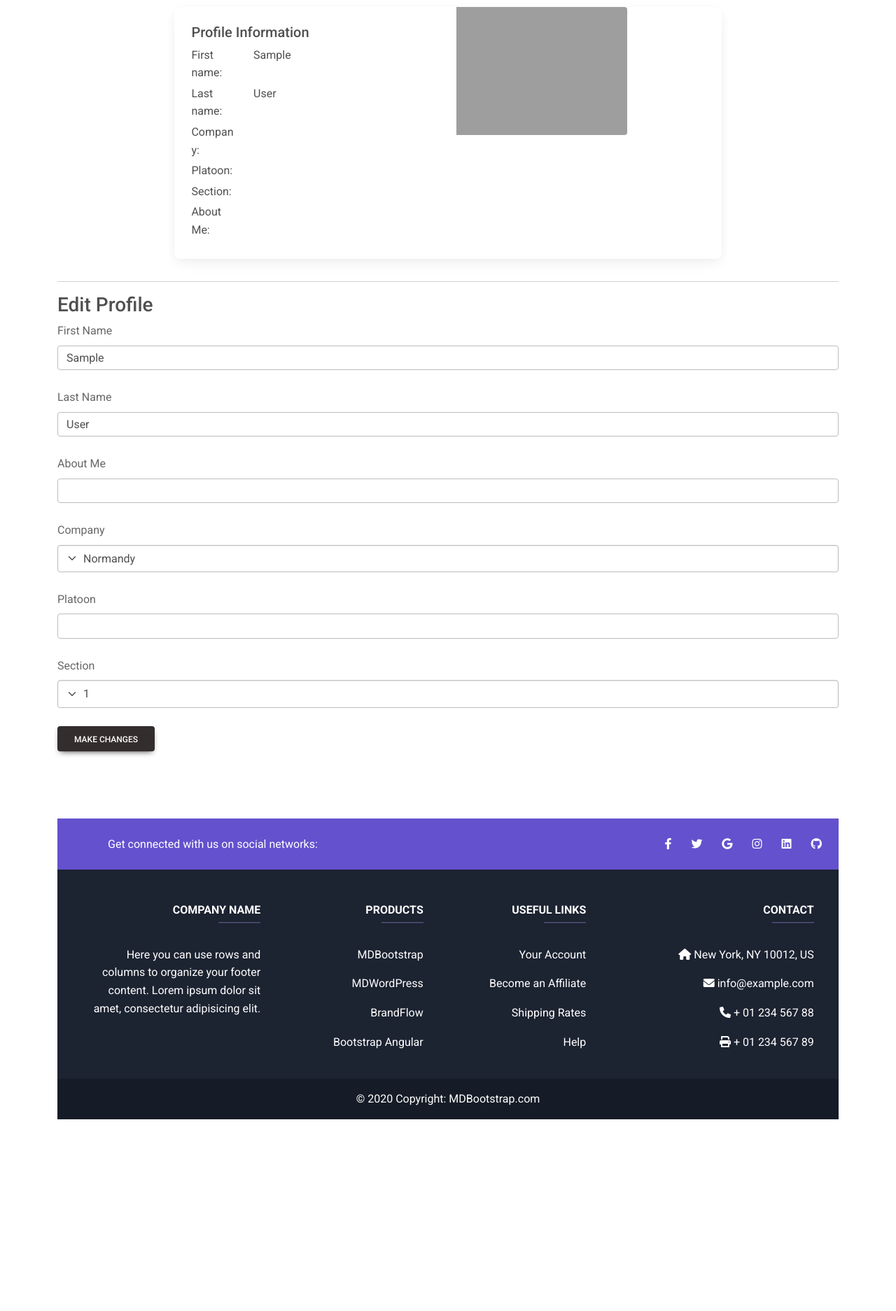
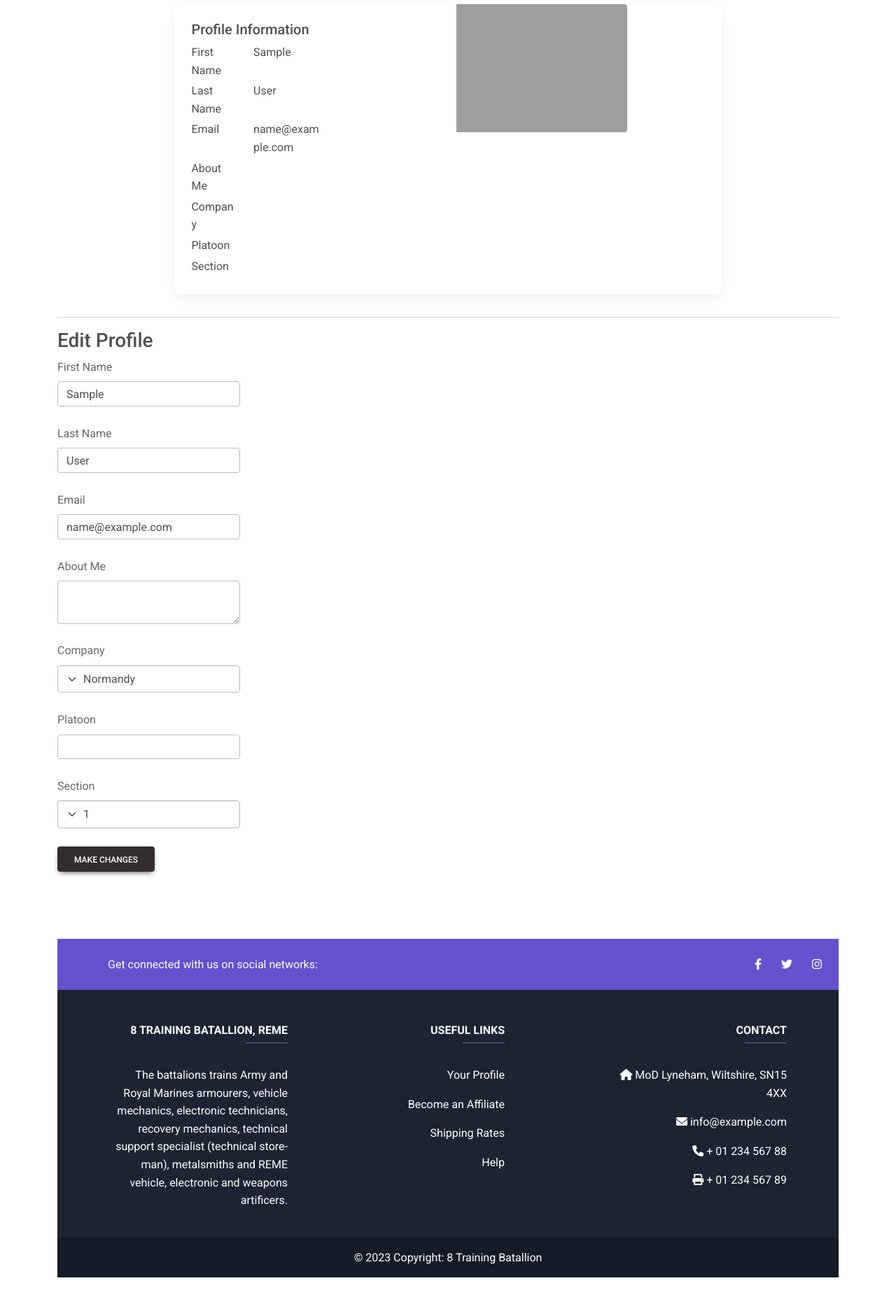
Before and after one commit to Montags24/sports-tracker, a Flask app: a page that uses app/templates/base.html in a window 1280 px wide. Shown: the part 105-1979 px from the top of the page at 70% size. Before the commit the page ends 1705 px from the top, so only its background shows below. Run offline with Flask 3, Linux system fonts and the light colour scheme; the visitor is signed in with stand-in values (Sample User, id 1); data comes from the database, SQL or seed files in the repository; data that the repository does not hold is empty; parts of the project's set-up code (start-up, migrations or seed data) failed here and were passed over; grey boxes are pictures that could not be loaded.

Commit message:
Updated profile to include email

```diff
--- a/app/forms.py
+++ b/app/forms.py
@@ -29,7 +29,8 @@ class RegistrationForm(FlaskForm):
 class EditProfileForm(FlaskForm):
     first_name = StringField("First Name", validators=[DataRequired()])
     last_name = StringField("Last Name", validators=[DataRequired()])
-    about_me = StringField("About Me", validators=[DataRequired(), Length(max=140)])
+    email = EmailField("Email", validators=[DataRequired(), Email()])
+    about_me = TextAreaField("About Me", validators=[DataRequired(), Length(max=140)])
     company = SelectField("Company", choices=["Normandy", "Helmand", "Basra", "Alamein"], validators=[DataRequired()])
     platoon = StringField("Platoon", validators=[DataRequired()])
     section = SelectField("Section", choices=["1", "2", "3", "4"], validators=[DataRequired()])
--- a/app/routes.py
+++ b/app/routes.py
@@ -65,8 +65,9 @@ def register():
         user.set_password(form.password.data)
         db.session.add(user)
         db.session.commit()
-        flash("Hi {} You have successfully registered!".format(user.username))
-        return(redirect(url_for("home")))
+        login_user(user)
+        flash("Hi {}.You have successfully registered! Please update your details below.".format(user.username))
+        return(redirect(url_for("profile", username=user.username)))
     return render_template("auth/registration.html", title="Register", form=form)
 
 # ------------------------------------------ #
@@ -77,6 +78,15 @@ def register():
 def profile(username):
     user = User.query.filter_by(username=username).first_or_404()
     # Prepopulate form with user's current data
+    user_data = {
+        "First Name": user.first_name,
+        "Last Name": user.last_name,
+        "Email": user.email,
+        "About Me": user.about_me,
+        "Company": user.company,
+        "Platoon": user.platoon,
+        "Section": user.section,
+    }
     form = EditProfileForm(obj=user)
     if form.validate_on_submit():
         # Automatically update the user object with the submitted form data
@@ -84,7 +94,7 @@ def profile(username):
         db.session.commit()
         flash("Changes have been made successfully.")
         return redirect(url_for("profile", username=user.username))
-    return render_template("profile.html", title="Profile", form=form, user=user)
+    return render_template("profile.html", title="Profile", form=form, user=user, user_data=user_data)
 
 # ------------------------------------------ #
 # ------------------ Admin ----------------- #
--- a/app/templates/admin/admin.html
+++ b/app/templates/admin/admin.html
@@ -1,9 +1,5 @@
 {% extends "base.html" %}
 
 {% block content %}
-    <div class="container">
-        <div class="bg-image p-5 text-center shadow-1-strong text-white"
-        style="background-image: url('https://www.paradata.org.uk/sites/default/files/styles/modal/public/pictures/7aaremecampbastion.jpg');">
-        <h1 class="mb-3 h2">Admin Panel</h1>
-    </div>
+
 {% endblock %}
--- a/app/templates/base.html
+++ b/app/templates/base.html
@@ -43,11 +43,11 @@
     {% include "navbar.html" %}
     {% endif %}
 
-    <div class="container">
+    <div class="container" style="padding-top: 55px;">
       {% with messages = get_flashed_messages() %}
       {% if messages %}
         {% for message in messages %}
-          <div class="alert alert-warning" role="alert">
+          <div class="alert alert-warning" role="alert" style="margin-bottom:0px;">
             {{ message }}
           </div>
           {% endfor %}
--- a/app/templates/footer.html
+++ b/app/templates/footer.html
@@ -22,20 +22,11 @@
           <a href="" class="text-white me-4">
             <i class="fab fa-facebook-f"></i>
           </a>
-          <a href="" class="text-white me-4">
+          <a href="https://twitter.com/8Battalion" class="text-white me-4">
             <i class="fab fa-twitter"></i>
           </a>
-          <a href="" class="text-white me-4">
-            <i class="fab fa-google"></i>
-          </a>
-          <a href="" class="text-white me-4">
+          <a href="https://www.instagram.com/8_trg_bn_reme/" class="text-white me-4">
             <i class="fab fa-instagram"></i>
-          </a>
-          <a href="" class="text-white me-4">
-            <i class="fab fa-linkedin"></i>
-          </a>
-          <a href="" class="text-white me-4">
-            <i class="fab fa-github"></i>
           </a>
         </div>
         <!-- Right -->
@@ -50,38 +41,13 @@
             <!-- Grid column -->
             <div class="col-md-3 col-lg-4 col-xl-3 mx-auto mb-4">
               <!-- Content -->
-              <h6 class="text-uppercase fw-bold">Company name</h6>
+              <h6 class="text-uppercase fw-bold">8 Training Batallion, REME</h6>
               <hr
                   class="mb-4 mt-0 d-inline-block mx-auto"
                   style="width: 60px; background-color: #7c4dff; height: 2px"
                   />
               <p>
-                Here you can use rows and columns to organize your footer
-                content. Lorem ipsum dolor sit amet, consectetur adipisicing
-                elit.
-              </p>
-            </div>
-            <!-- Grid column -->
-
-            <!-- Grid column -->
-            <div class="col-md-2 col-lg-2 col-xl-2 mx-auto mb-4">
-              <!-- Links -->
-              <h6 class="text-uppercase fw-bold">Products</h6>
-              <hr
-                  class="mb-4 mt-0 d-inline-block mx-auto"
-                  style="width: 60px; background-color: #7c4dff; height: 2px"
-                  />
-              <p>
-                <a href="#!" class="text-white">MDBootstrap</a>
-              </p>
-              <p>
-                <a href="#!" class="text-white">MDWordPress</a>
-              </p>
-              <p>
-                <a href="#!" class="text-white">BrandFlow</a>
-              </p>
-              <p>
-                <a href="#!" class="text-white">Bootstrap Angular</a>
+                The battalions trains Army and Royal Marines armourers, vehicle mechanics, electronic technicians, recovery mechanics, technical support specialist (technical store-man), metalsmiths and REME vehicle, electronic and weapons artificers.
               </p>
             </div>
             <!-- Grid column -->
@@ -95,7 +61,7 @@
                   style="width: 60px; background-color: #7c4dff; height: 2px"
                   />
               <p>
-                <a href="#!" class="text-white">Your Account</a>
+                <a href="#!" class="text-white">Your Profile</a>
               </p>
               <p>
                 <a href="#!" class="text-white">Become an Affiliate</a>
@@ -117,7 +83,7 @@
                   class="mb-4 mt-0 d-inline-block mx-auto"
                   style="width: 60px; background-color: #7c4dff; height: 2px"
                   />
-              <p><i class="fas fa-home mr-3"></i> New York, NY 10012, US</p>
+              <p><i class="fas fa-home mr-3"></i> MoD Lyneham, Wiltshire, SN15 4XX</p>
               <p><i class="fas fa-envelope mr-3"></i> info@example.com</p>
               <p><i class="fas fa-phone mr-3"></i> + 01 234 567 88</p>
               <p><i class="fas fa-print mr-3"></i> + 01 234 567 89</p>
@@ -134,9 +100,9 @@
            class="text-center p-3"
            style="background-color: rgba(0, 0, 0, 0.2)"
            >
-        © 2020 Copyright:
-        <a class="text-white" href="https://mdbootstrap.com/"
-           >MDBootstrap.com</a
+        © 2023 Copyright:
+        <a class="text-white" href="https://www.army.mod.uk/who-we-are/our-schools-and-colleges/def-school-of-elec-mech-engineering/"
+           >8 Training Batallion</a
           >
       </div>
       <!-- Copyright -->
--- a/app/templates/home.html
+++ b/app/templates/home.html
@@ -80,10 +80,10 @@
       </div>
       <div class="col-auto d-none d-lg-block">
         <svg class="bd-placeholder-img" width="200" height="250" xmlns="http://www.w3.org/2000/svg" role="img" aria-label="Placeholder: Thumbnail" preserveAspectRatio="xMidYMid slice" focusable="false"><title>Placeholder</title><rect width="100%" height="100%" fill="#55595c"/><text x="50%" y="50%" fill="#eceeef" dy=".3em">Thumbnail</text></svg>
-
       </div>
     </div>
   </div>
+
   <div class="col-md-6">
     <div class="row g-0 border rounded overflow-hidden flex-md-row mb-4 shadow-sm h-md-250 position-relative">
       <div class="col p-4 d-flex flex-column position-static">
--- a/app/templates/navbar.html
+++ b/app/templates/navbar.html
@@ -1,4 +1,4 @@
-<div class="container">
+<div class="container fixed-top">
   <nav class="navbar navbar-expand-lg navbar-dark bg-dark">
     <div class="container-fluid">
       <a class="navbar-brand" href="{{ url_for('home') }}">8 Trg Bn Home</a>
--- a/app/templates/profile.html
+++ b/app/templates/profile.html
@@ -14,66 +14,20 @@
               <div class="col-md-6">
                 <div class="card-body">
                   <h5 class="card-title">Profile Information</h5>
+
+                  {% for key, value in user_data.items() %}
                   <div class="row mb-1">
                     <div class="col-md-3">
-                        <p class="card-text">First name:</p>
+                        <p class="card-text">{{ key }}</p>
                     </div>
-                    <div class="col-md-3">
-                        {% if user.first_name %}
-                        <p class="card-text">{{ user.first_name }}</p>
+                    <div class="col-md-4">
+                        {% if value %}
+                        <p class="card-text">{{ value }}</p>
                         {% endif %}
                     </div>
                   </div>
-                  <div class="row mb-1">
-                    <div class="col-md-3">
-                        <p class="card-text">Last name:</p>
-                    </div>
-                    <div class="col-md-3">
-                        {% if user.last_name %}
-                        <p class="card-text">{{ user.last_name }}</p>
-                        {% endif %}
-                    </div>
-                  </div>
-                  <div class="row mb-1">
-                    <div class="col-md-3">
-                        <p class="card-text">Company:</p>
-                    </div>
-                    <div class="col-md-3">
-                        {% if user.company %}
-                        <p class="card-text">{{ user.company }}</p>
-                        {% endif %}
-                    </div>
-                  </div>
-                  <div class="row mb-1">
-                    <div class="col-md-3">
-                        <p class="card-text">Platoon:</p>
-                    </div>
-                    <div class="col-md-3">
-                        {% if user.platoon %}
-                        <p class="card-text">{{ user.platoon }}</p>
-                        {% endif %}
-                    </div>
-                  </div>
-                  <div class="row mb-1">
-                    <div class="col-md-3">
-                        <p class="card-text">Section:</p>
-                    </div>
-                    <div class="col-md-3">
-                        {% if user.section %}
-                        <p class="card-text">{{ user.section }}</p>
-                        {% endif %}
-                    </div>
-                  </div>
-                  <div class="row mb-1">
-                    <div class="col-md-3">
-                        <p class="card-text">About Me:</p>
-                    </div>
-                    <div class="col-md-3">
-                        {% if user.about_me %}
-                        <p class="card-text">{{ user.about_me }}</p>
-                        {% endif %}
-                    </div>
-                  </div>
+                  {% endfor %}
+
                 </div>
               </div>
               <div class="col-md-4">
@@ -82,9 +36,10 @@
             </div>
           </div>
     </div>
+    <hr>
 
-
-    <hr>
+    <div class="row justify-content-start">
+      <div class="col-md-3">
         {% if current_user.username == user.username %}
         <h3>Edit Profile</h3>
         <form action="" method="POST">
@@ -99,6 +54,12 @@
             {{ form.last_name.label(class="form-label") }}
             {{ form.last_name(class="form-control") }}
             {% for error in form.last_name.errors %}
+                <span style="color: red;">[{{ error }}]</span>
+            {% endfor %}
+            <br>
+            {{ form.email.label(class="form-label") }}
+            {{ form.email(class="form-control") }}
+            {% for error in form.email.errors %}
                 <span style="color: red;">[{{ error }}]</span>
             {% endfor %}
             <br>
@@ -129,6 +90,9 @@
             {{ form.submit(class="btn btn-dark mb-5") }}
         </form>
         {% endif %}
+      </div>
+    </div>
+
 
 </div>
 
```
Also changed, not shown: app/templates/admin/admin_navbar.html (+5 -2 lines). Lines whose indentation alone changed are shown as unchanged.
